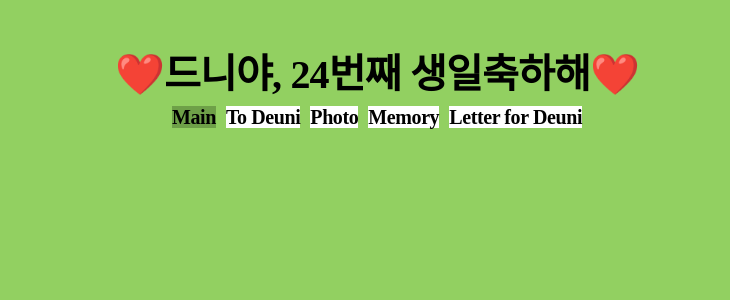
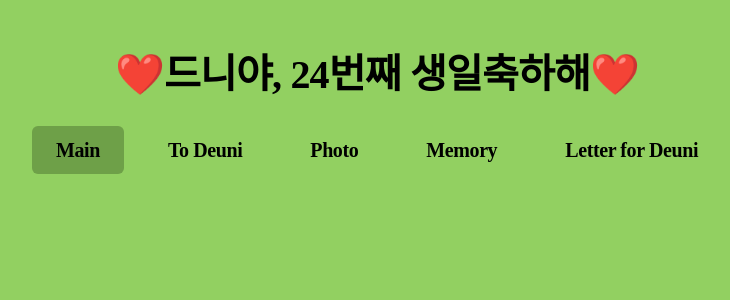
Before and after one commit to osohyun0224/HBD-Deuni-for-Deploy, a Next.js app: page / in a window 1280 px wide. Shown: the top 300 px of the page, without its empty margins (263-993 px from the left). Built offline with nearby package versions, Linux system fonts and the light colour scheme.

Commit message:
Feat: 메뉴바 구현

```diff
--- a/src/pages/index.tsx
+++ b/src/pages/index.tsx
@@ -21,6 +21,7 @@ const Title = styled.h1`
   letter-spacing: -0.02em;
   text-align: center;
   color: black;
+  margin-bottom: 10px;
 `;
 
 const Button = styled.button`
@@ -30,9 +31,13 @@ const Button = styled.button`
   line-height: 22px;
   letter-spacing: -0.02em;
   text-align: center;
-  background-color: white;
+  background-color: transparent;
   border: none;
   cursor: pointer;
+  height: 48px;
+  padding: 13px 24px;
+  border-radius: 6px;
+  margin-top: 30px;
   &:focus {
     outline: none;
   }
@@ -45,8 +50,7 @@ const ButtonsContainer = styled.div`
   display: flex;
   flex-direction: row;
   justify-content: center;
-  gap: 10px;
-  margin-top: 20px;
+  gap: 20px; /* 버튼간 간격 20px로 설정 */
 `;
 
 const IndexPage = () => {
@@ -71,7 +75,6 @@ const IndexPage = () => {
           </Button>
         ))}
       </ButtonsContainer>
-      {/* 여기서 화면 중앙에 보여질 페이지 내용을 변경하시면 됩니다. */}
     </Main>
   );
 };
```
